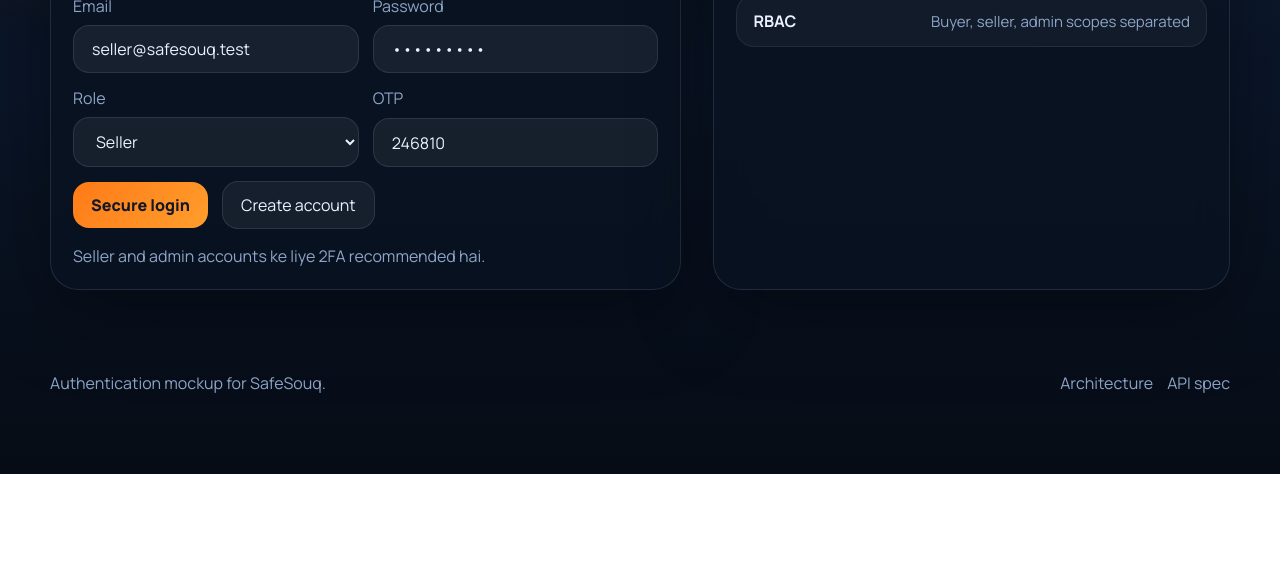
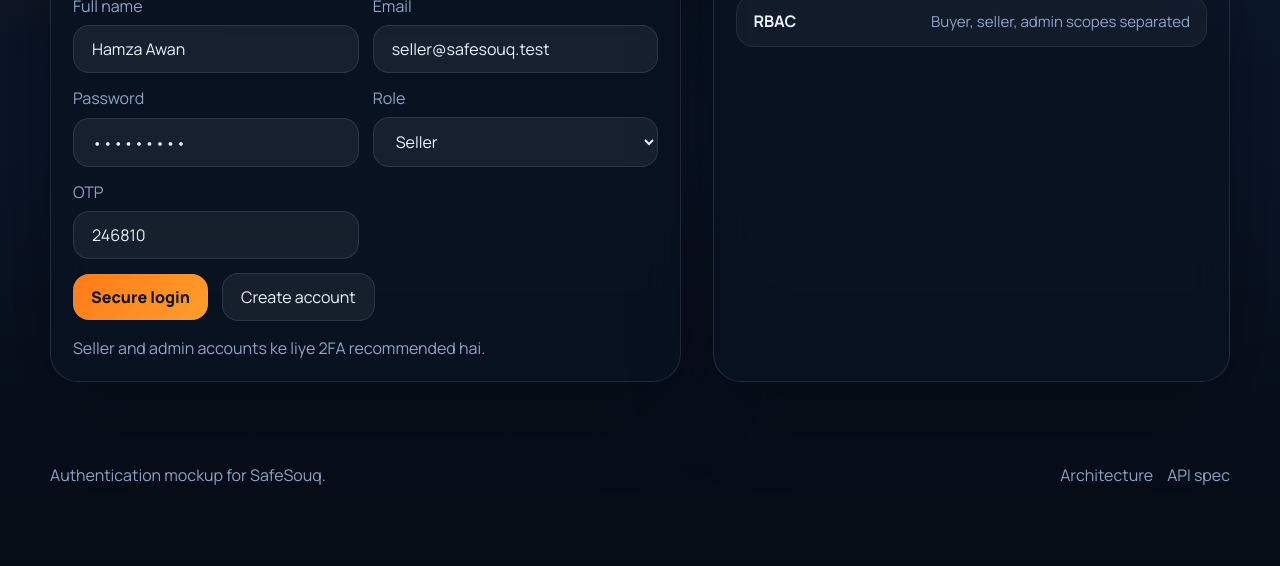
Before and after one commit to hamzaawan030325-boop/safesouq-marketplace, a website: page auth.html in a window 1280 px wide. Shown: the part 404-970 px from the top of the page. Before the commit the page ends 878 px from the top, so only its background shows below. Drawn offline with Linux system fonts and the light colour scheme.

Commit message:
Update auth.html

```diff
--- a/auth.html
+++ b/auth.html
@@ -35,6 +35,10 @@
         <p class="eyebrow">Sign in</p>
         <h1>Buyer, seller ya admin account se login karein.</h1>
         <form class="form-grid" id="authForm">
+          <label>
+            Full name
+            <input type="text" name="name" value="Hamza Awan">
+          </label>
           <label>
             Email
             <input type="email" name="email" value="seller@safesouq.test">
```
